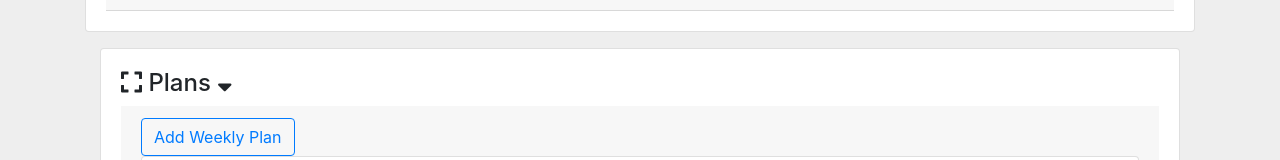
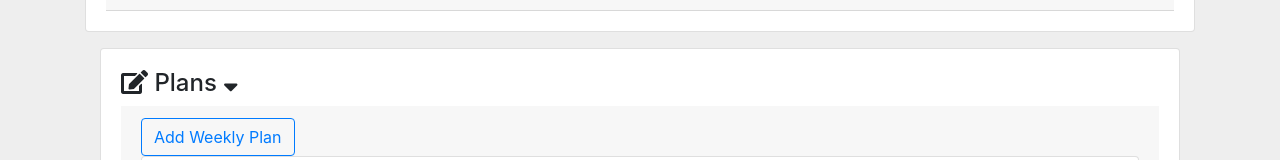
Before and after one commit to alexsjcho/smart-okr-react-redux-app, a React (Create React App) app: page / in a window 1280 px wide. Shown: the part 449-609 px from the top of the page. Built offline with nearby package versions, Linux system fonts and the light colour scheme.

Commit message:
added font awesome icon to Plans

```diff
--- a/src/components/weeklyitems/Plans.js
+++ b/src/components/weeklyitems/Plans.js
@@ -14,7 +14,7 @@
     return (
       <div className="card card-body mb-3">
         <h4>
-          <i className="fas fa-expand" /> Plans{" "}
+          <i className="fas fa-edit" /> Plans{" "}
           <i
             className="fas fa-sort-down"
             onClick={() =>
```
